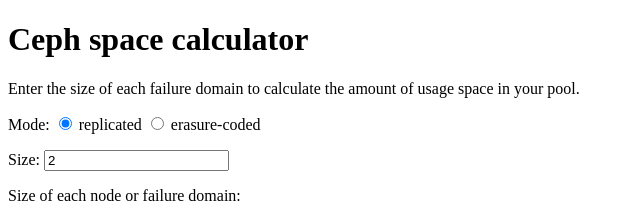
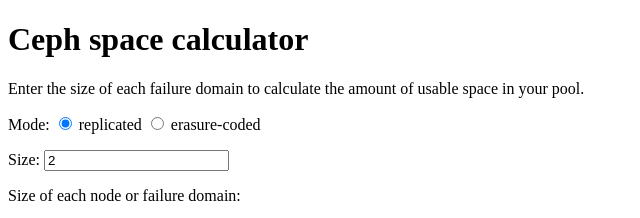
Before and after one commit to remram44/ceph-capacity-calculator, a plain HTML site: page index.html in a window 1280 px wide. Shown: the top 218 px of the page, 0-640 px from the left. Drawn offline with Linux system fonts and the light colour scheme.

```diff
--- a/index.html
+++ b/index.html
@@ -5,7 +5,7 @@
   </head>
   <body>
     <h1>Ceph space calculator</h1>
-    <p>Enter the size of each failure domain to calculate the amount of usage space in your pool.</p>
+    <p>Enter the size of each failure domain to calculate the amount of usable space in your pool.</p>
     <form id="ceph-form">
       <p>
         Mode:
```
Also changed, not shown: screenshot.png (added), 1 other file.
